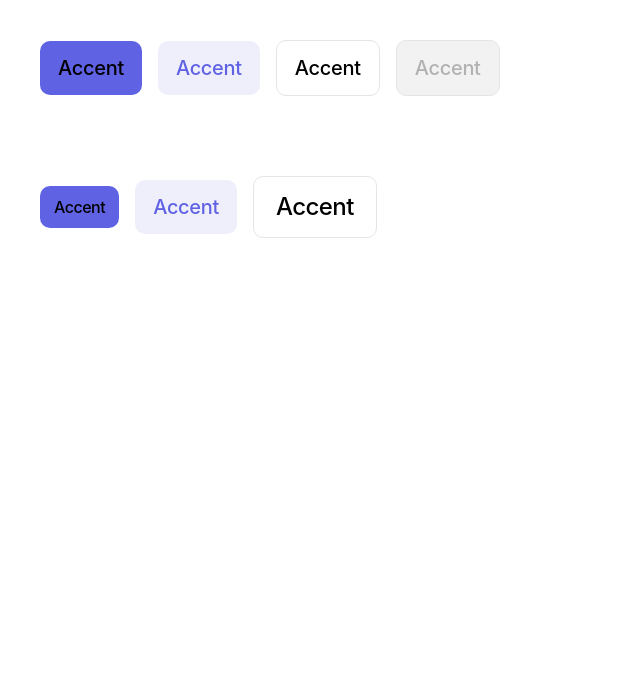
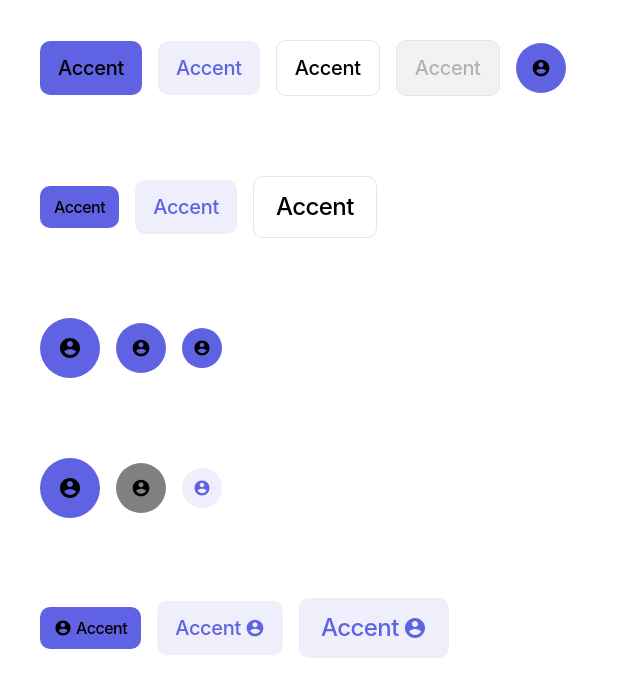
Before and after one commit to MaximeLecieux/Remote-Monkeys, a Next.js app: page / in a window 1280 px wide. Shown: the top 696 px of the page, without its empty margins (0-640 px from the left). Built offline with nearby package versions, Linux system fonts and the light colour scheme.

Commit message:
Installation de React-icons + mise en place de la possibilité d'ajouter une icone dans le composant button + Typage d'une icone dans iconProps.tsx + Ajout d'une condition permettant de détecter si une icone est passé en paramètre et ainsi ajout un style css supplémentaire

```diff
--- a/package.json
+++ b/package.json
@@ -19,6 +19,7 @@
     "next": "14.2.3",
     "react": "18.3.1",
     "react-dom": "18.3.1",
+    "react-icons": "^5.2.1",
     "typescript": "5.4.5"
   },
   "devDependencies": {
--- a/src/pages/index.tsx
+++ b/src/pages/index.tsx
@@ -1,22 +1,43 @@
 import { Seo } from '@/ui/components/Seo'
 import { Button } from '@/ui/design-system/button/button'
 import { Typography } from '@/ui/design-system/typography/typography'
+import { RiAccountCircleFill } from "react-icons/ri";
 
 export default function Home() {
   return (
     <>
       <Seo title="Coders Monkeys" description="Description"/>
+
       <div className="flex items-center gap-4 p-10">
         <Button variant="accent">Accent</Button>
         <Button variant="secondary">Accent</Button>
         <Button variant="outline">Accent</Button>
-        <Button variant="disabled" disabled>Accent</Button>
+        <Button variant="disabled">Accent</Button>
+        <Button variant="icon" icon={{ icon: RiAccountCircleFill}}/> {/*On transmet un objet à l'intérieur de icon */}
       </div>
 
       <div className="flex items-center gap-4 p-10">
         <Button variant="accent" size="small">Accent</Button>
         <Button variant="secondary" size="medium">Accent</Button>
         <Button variant="outline" size="large">Accent</Button>
+      </div>
+
+      <div className="flex items-center gap-4 p-10">
+        <Button variant="icon" size="large" icon={{ icon: RiAccountCircleFill}}/>
+        <Button variant="icon" size="medium" icon={{ icon: RiAccountCircleFill}}/>
+        <Button variant="icon" size="small" icon={{ icon: RiAccountCircleFill}}/>
+      </div>
+
+      <div className="flex items-center gap-4 p-10">
+        <Button variant="icon" iconTheme="accent" size="large" icon={{ icon: RiAccountCircleFill}}/>
+        <Button variant="icon" iconTheme="gray" size="medium" icon={{ icon: RiAccountCircleFill}}/>
+        <Button variant="icon" iconTheme="secondary" size="small" icon={{ icon: RiAccountCircleFill}}/>
+      </div>
+
+      <div className="flex items-center gap-4 p-10">
+        <Button variant="accent" size="small" icon={{ icon: RiAccountCircleFill}} iconPosition="left">Accent</Button>
+        <Button variant="secondary" size="medium" icon={{ icon: RiAccountCircleFill}}>Accent</Button>
+        <Button variant="secondary" size="large" icon={{ icon: RiAccountCircleFill}}>Accent</Button>
       </div>
 
 
--- /dev/null
+++ b/src/types/iconProps.tsx
@@ -0,0 +1,3 @@
+export interface IconProps {
+    icon: React.ElementType // Permet de réutiliser le type des icones dans tous les composant ayant besoin d'une icone
+}
--- a/src/ui/design-system/button/button.tsx
+++ b/src/ui/design-system/button/button.tsx
@@ -1,3 +1,4 @@
+import { IconProps } from "@/types/iconProps"
 import clsx from "clsx"
 
 interface Props {
@@ -9,7 +10,7 @@ interface Props {
         | "outline"
         | "disabled"
         | "icon"
-    icon?: any
+    icon?: IconProps
     iconTheme?: "accent"
         | "secondary"
         | "gray"
@@ -46,19 +47,34 @@ export const Button = ({
             variantStyle = "bg-gray-400 border border-gray-500 text-gray-600 rounded cursor-not-allowed"
             break
         case "icon":
-            variantStyle = ""
+            if(iconTheme === "accent") { // Default
+                variantStyle = "bg-primary hover:bg-primary-400 text-white rounded-full"
+            } else if (iconTheme === "secondary"){
+                variantStyle = "bg-primary-200 hover:bg-primary-300/50 text-primary rounded-full"
+            } else if (iconTheme === "gray"){
+                variantStyle = "bg-gray-700 hover:bg-gray-600 text-white rounded-full"
+            }
             break
     }
 
     switch (size) {
         case "small":
-            sizeStyle = "text-caption3 font-medium py-[12px] px-[14px]"
+            sizeStyle = `text-caption3 font-medium ${
+                variant === "icon" ? "flex items-center justify-center w-[40px] h-[40px]" : "py-[12px] px-[14px]"
+            }`
+            iconSize = 18
             break
         case "medium": // Default
-            sizeStyle = "text-caption2 font-medium py-[15px] px-[18px]"
+            sizeStyle = `text-caption2 font-medium ${
+                variant === "icon" ? "flex items-center justify-center w-[50px] h-[50px]" : "py-[15px] px-[18px]"
+            }`
+            iconSize = 20
             break
         case "large":
-            sizeStyle = "text-caption1 font-medium py-[18px] px-[22px]"
+            sizeStyle = `text-caption1 font-medium ${
+                variant === "icon" ? "flex items-center justify-center w-[60px] h-[60px]" : "py-[18px] px-[22px]"
+            }`
+            iconSize = 24
             break
     }
 
@@ -69,13 +85,31 @@ export const Button = ({
                 className={clsx(
                     variantStyle,
                     sizeStyle,
-                    iconSize,
-                    ""
+                    iconSize
                 )}
                 onClick={() => console.log('click')}
                 disabled={disabled}
             >
-                {children}
+                {icon && variant === "icon" ? (
+                    <icon.icon size={iconSize}/> // Récupère l'objet icone passé en paramètre
+                ) : (
+                     <>
+                        <div className={clsx(icon && "flex items-center gap-1")}>
+                        {/* {Ici on place le children en fonction de la position indiqué en paramètre} */}
+
+                        {icon && iconPosition === "left" && ( // Le deuxième && remplace ? "" : ""
+                            <icon.icon size={iconSize}/>
+                        )}
+
+                        {children}
+
+                        {icon && iconPosition === "right" && (
+                            <icon.icon size={iconSize}/>
+                        )}
+                        </div>
+                    </>
+                )}
+
             </button>
         </>
     )
--- a/tailwind.config.js
+++ b/tailwind.config.js
@@ -103,6 +103,7 @@ module.exports = {
     },
     borderRadius: {
       DEFAULT: '10px',
+      full: "9999px"
     }
   },
   plugins: [],
```
Also changed, not shown: 1 other file (tests, documents, lock files or other folders).
